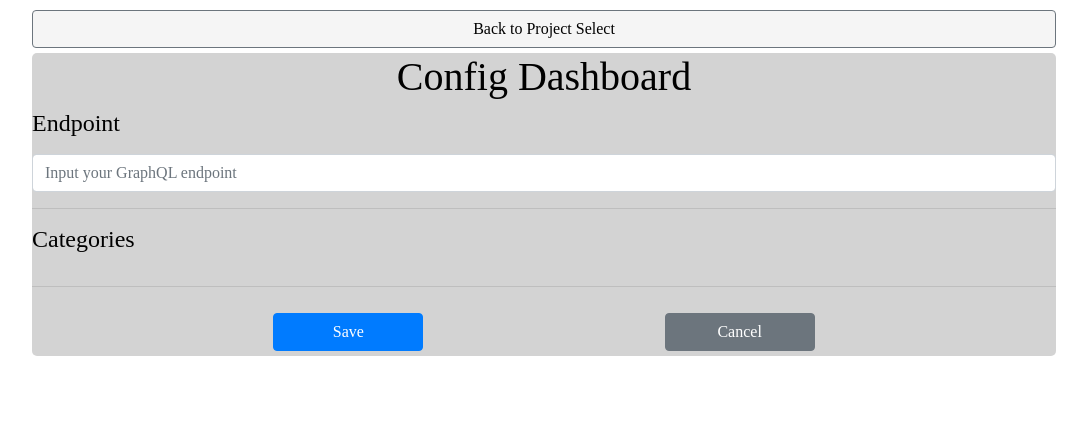
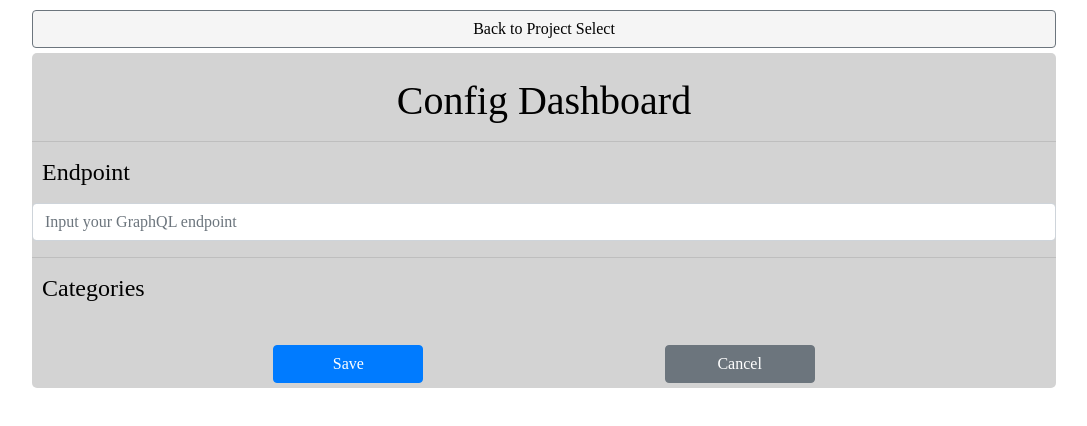
Before and after one commit to oslabs-beta/watchmo, a React app: page /configDash in a window 1280 px wide. Shown: the top 426 px of the page, without its empty margins (96-1183 px from the left). Built offline with nearby package versions, Linux system fonts and the light colour scheme; no server answers; the HTML template or start-up script is replaced by a standard one.

Commit message:
styled buttons on config and project select

```diff
--- a/src/display/Components/CategoriesContainer.jsx
+++ b/src/display/Components/CategoriesContainer.jsx
@@ -21,7 +21,6 @@ const CategoriesContainer = props => {
 
   return (
     <div className="category">
-      <hr />
       <div>
         <Category
           categories={localCats}
--- a/src/display/Components/ConfigDashboard.jsx
+++ b/src/display/Components/ConfigDashboard.jsx
@@ -98,12 +98,14 @@ const ConfigDashboard = props => {
         </Link>
       </div>
       <div id="configHeader">
+        <br />
         <h1>Config Dashboard</h1>
+        <hr />
         <Form id="configForm">
           <div id="categories">
             <FormGroup>
               <Label for="endpointLabel">
-                <h4>Endpoint</h4>
+                <h4 id="endpointHeader">Endpoint</h4>
               </Label>
               <Input
                 type="text"
@@ -115,7 +117,7 @@ const ConfigDashboard = props => {
               />
               <hr />
               <Label for="categories">
-                <h4>Categories</h4>
+                <h4 id="categoriesHeader">Categories</h4>
               </Label>
               <CategoriesContainer
                 configData={dataFromConfig}
--- a/src/display/Components/ProjectSelect.jsx
+++ b/src/display/Components/ProjectSelect.jsx
@@ -1,6 +1,6 @@
 /* eslint-disable no-restricted-syntax */
 import React, { useEffect, useState, useContext } from 'react';
-import { ButtonDropdown, DropdownToggle, DropdownMenu, DropdownItem } from 'reactstrap';
+import { Button, ButtonDropdown, DropdownToggle, DropdownMenu, DropdownItem } from 'reactstrap';
 import { Link } from 'react-router-dom';
 import 'bootstrap/dist/css/bootstrap.css';
 import { ProjectContext } from './Context/ProjectContext';
@@ -53,18 +53,19 @@ function ProjectSelect(props) {
       </div>
       {project.projects && (
         <div>
+          <div id="userDashBtn">
+            <Link to="/userDashBoard">
+              <Button size="md" type="button" className="btnSecondary">
+                DASHBOARD
+              </Button>
+            </Link>
+          </div>
+
           <div id="configBtn">
             <Link to="/configDash">
-              <button type="button" className="btnSecondary">
+              <Button type="button" className="btnSecondary">
                 CONFIG
-              </button>
-            </Link>
-          </div>
-          <div>
-            <Link to="/userDashBoard">
-              <button type="button" className="btnSecondary">
-                DASHBOARD
-              </button>
+              </Button>
             </Link>
           </div>
         </div>
--- a/src/display/stylesheets/style.scss
+++ b/src/display/stylesheets/style.scss
@@ -137,6 +137,14 @@ text.tooltip {
   box-shadow: 0 5px 15px rgb(114, 120, 171);
 }
 
+#endpointHeader {
+  margin-left: 10px;
+}
+
+#categoriesHeader {
+  margin-left: 10px;
+}
+
 #btnAddQuery button {
   width: 100%;
 }
```
